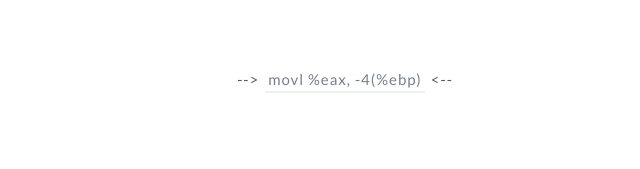
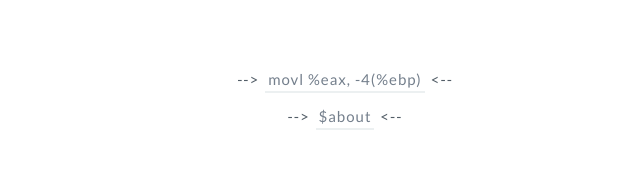
Before and after one commit to GuoJing/blog, a Jekyll site: the page built from index.html, in a window 1280 px wide. Shown: the part 235-404 px from the top of the page, without its empty margins (295-935 px from the left). Built offline with Jekyll 4.4.1, drawn with Linux system fonts in a browser that asks for light colours.

Commit message:
auto commit

```diff
--- a/index.html
+++ b/index.html
@@ -15,5 +15,5 @@ title: GuoJing's Blog|只要心还跳
                     ||     ||
   </pre>
 </div>
-<div class="index_center">--&gt; <a href="/archive">movl %eax, -4(%ebp)</a> &lt;--</div>
+<div class="index_center">--&gt; <a href="/archive">movl %eax, -4(%ebp)</a> &lt;-- <br> --&gt; <a href="/about">$about</a> &lt;--</div>
 </div>
```
